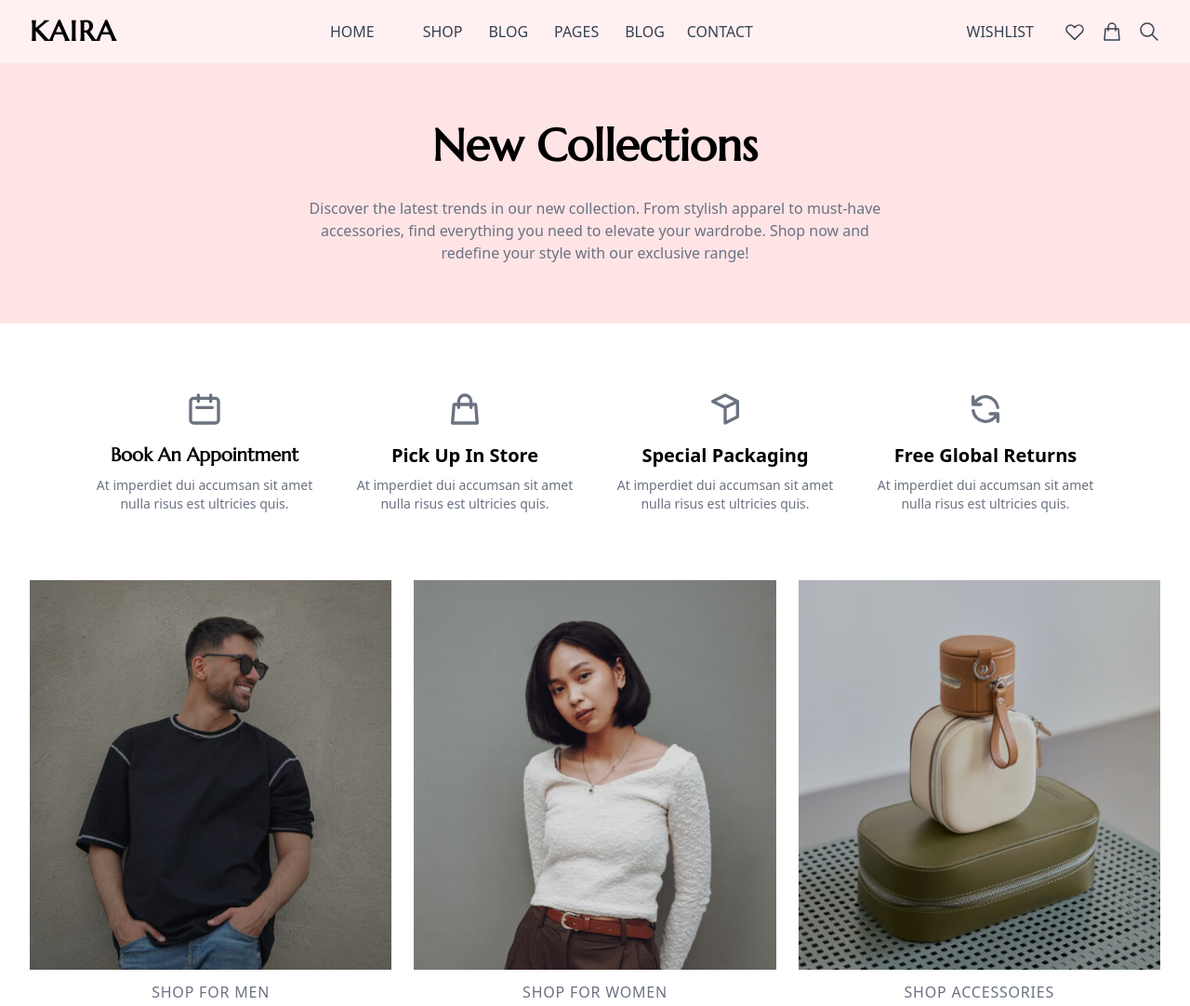
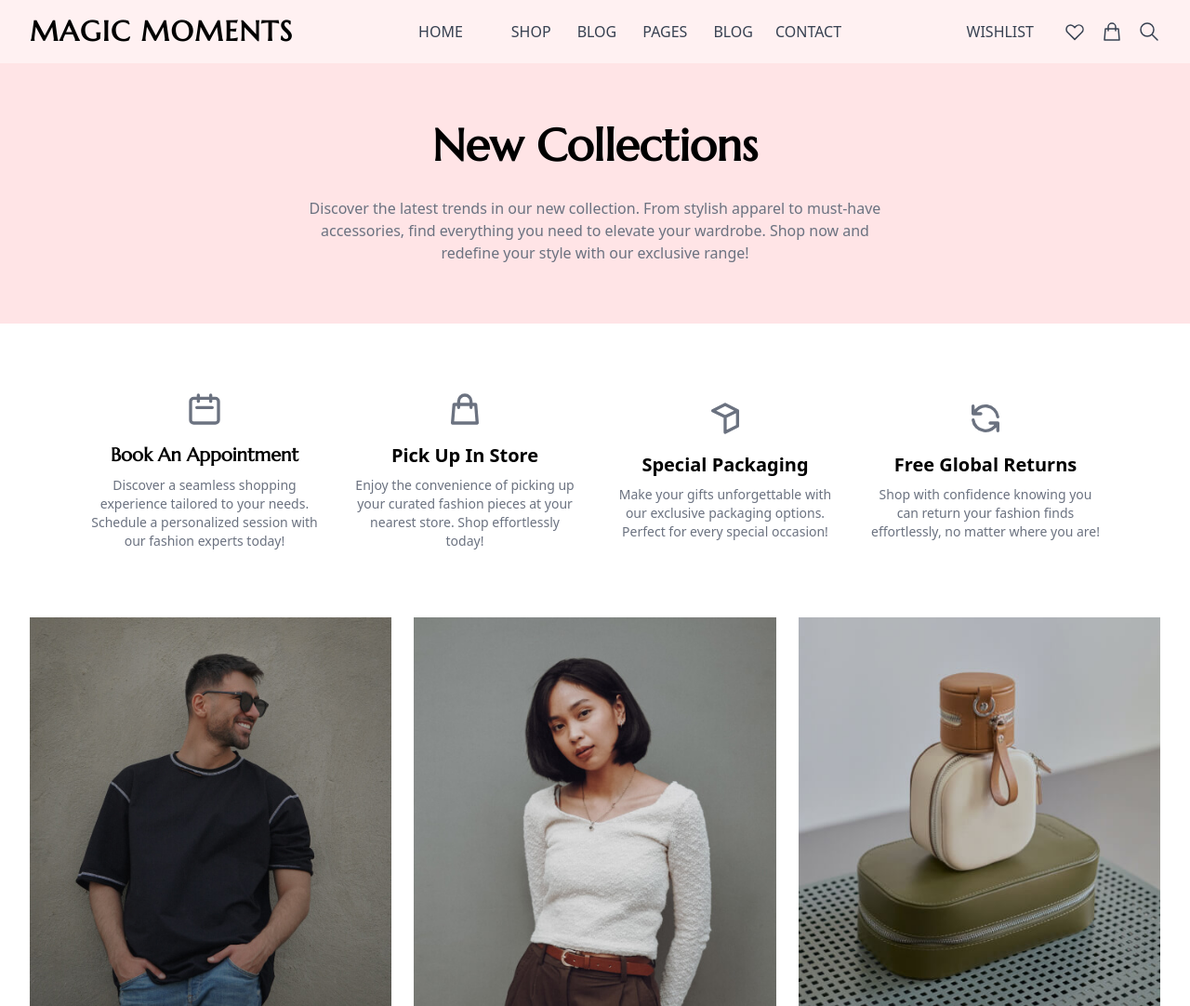
Before and after one commit to MaheshDas2004/Ecommerce-Website, a PHP site: page / in a window 1280 px wide. Shown: the top 1082 px of the page at 93% size. Run offline with PHP 8.4, Linux system fonts and the light colour scheme; some libraries are stand-ins or nearby versions; some web fonts are replaced.

Commit message:
Update dashboard content and navbar title; enhance CSS transitions and styles

```diff
--- a/FRONTEND/dashboard.php
+++ b/FRONTEND/dashboard.php
@@ -50,7 +50,7 @@
                 </svg>
             </div>
             <h1 id="t2" class="text-xl font-bold mb-2">Book An Appointment</h1>
-            <p class="text-gray-500 text-sm">At imperdiet dui accumsan sit amet nulla risus est ultricies quis.</p>
+            <p class="text-gray-500 text-sm">Discover a seamless shopping experience tailored to your needs. Schedule a personalized session with our fashion experts today!</p>
         </div>
 
         <!-- Pick Up In Store -->
@@ -61,7 +61,7 @@
                 </svg>
             </div>
             <h1 class="text-xl font-bold mb-2">Pick Up In Store</h1>
-            <p class="text-gray-500 text-sm">At imperdiet dui accumsan sit amet nulla risus est ultricies quis.</p>
+            <p class="text-gray-500 text-sm">Enjoy the convenience of picking up your curated fashion pieces at your nearest store. Shop effortlessly today!</p>
         </div>
 
         <!-- Special Packaging -->
@@ -72,7 +72,7 @@
                 </svg>
             </div>
             <h1 class="text-xl font-bold mb-2">Special Packaging</h1>
-            <p class="text-gray-500 text-sm">At imperdiet dui accumsan sit amet nulla risus est ultricies quis.</p>
+            <p class="text-gray-500 text-sm">Make your gifts unforgettable with our exclusive packaging options. Perfect for every special occasion!</p>
         </div>
 
         <!-- Free Global Returns -->
@@ -83,7 +83,7 @@
                 </svg>
             </div>
             <h1 class="text-xl font-bold mb-2">Free Global Returns</h1>
-            <p class="text-gray-500 text-sm">At imperdiet dui accumsan sit amet nulla risus est ultricies quis.</p>
+            <p class="text-gray-500 text-sm">Shop with confidence knowing you can return your fashion finds effortlessly, no matter where you are!</p>
         </div>
     </div>
 
@@ -123,7 +123,7 @@
     </div>
 
 
-<div class="bg-white font-serif">
+<div class="bg-white font-serif ">
     <div class="container mx-auto px-4 py-8">
         <!-- Header -->
         <div class="flex justify-between items-center mb-8">
@@ -204,34 +204,43 @@
 
             // Display 4 products starting from startIndex
             for (let i = startIndex; i < startIndex + 4; i++) {
-                const index = i % products.length; // Cycle through products if needed
+                const index = i % products.length;
                 const product = products[index];
 
                 const productCard = document.createElement('div');
-                productCard.className = 'product-card relative';
+                productCard.className = 'product-card relative group';
 
-                // Product image and hover options
                 productCard.innerHTML = `
-                    <div class="relative overflow-hidden group">
-                        <img src="${product.image}" alt="${product.name}" class="w-full h-96 object-cover">
+                    <div class="relative overflow-hidden">
+                        <img src="${product.image}" alt="${product.name}" class="w-full h-96 object-cover transition-transform duration-300 group-hover:scale-105">
 
                         <!-- Hover Options -->
-                        <div class="hover-options absolute top-4 right-4 flex flex-col gap-2">
-                            <button class="bg-white p-2 rounded-full shadow-md hover:bg-gray-100 transition">
+                        <div class="hover-options absolute top-4 right-4 flex flex-col gap-2 opacity-0 group-hover:opacity-100 transition-opacity duration-300">
+                            <button class="bg-white p-2 rounded-full shadow-md hover:bg-gray-100 transition-colors">
                                 <svg xmlns="http://www.w3.org/2000/svg" class="h-5 w-5" fill="none" viewBox="0 0 24 24" stroke="currentColor">
                                     <path stroke-linecap="round" stroke-linejoin="round" stroke-width="2" d="M4.318 6.318a4.5 4.5 0 000 6.364L12 20.364l7.682-7.682a4.5 4.5 0 00-6.364-6.364L12 7.636l-1.318-1.318a4.5 4.5 0 00-6.364 0z" />
                                 </svg>
+                            </button>
+                            <button class="bg-white p-2 rounded-full shadow-md hover:bg-gray-100 transition-colors">
+                                <svg xmlns="http://www.w3.org/2000/svg" class="h-5 w-5" fill="none" viewBox="0 0 24 24" stroke="currentColor">
+                                    <path stroke-linecap="round" stroke-linejoin="round" stroke-width="2" d="M3 3h2l.4 2M7 13h10l4-8H5.4M7 13L5.4 5M7 13l-2.293 2.293c-.63.63-.184 1.707.707 1.707H17m0 0a2 2 0 100 4 2 2 0 000-4zm-8 2a2 2 0 11-4 0 2 2 0 014 0z" />
+                                </svg>
+                            </button>
+                        </div>
+
+                        <!-- Quick Shop Overlay -->
+                        <div class="absolute bottom-0 left-0 right-0 bg-white bg-opacity-95 py-4 px-6 transform translate-y-full group-hover:translate-y-0 transition-transform duration-300">
+                            <button class="w-full bg-black text-white py-2 px-4 rounded hover:bg-gray-800 transition-colors text-sm uppercase tracking-wider">
+                                Quick Shop
                             </button>
                         </div>
                     </div>
 
                     <!-- Product Info -->
-                    <div class="mt-4">
+                    <div class="mt-4 text-center">
                         <h3 class="text-lg font-medium text-gray-900">${product.name}</h3>
-                        <p class="mt-1 text-gray-700 group-hover:hidden">$${product.price ? product.price.toFixed(2) : ''}</p>
-                        <div class="hidden group-hover:block">
-                            <button class="mt-1 text-sm font-medium text-gray-700 uppercase tracking-wider hover:text-black">ADD TO CART</button>
-                            <button class="mt-1 text-sm font-medium text-gray-700 uppercase tracking-wider hover:text-black">WISHLIST</button>
+                        <div class="mt-2">
+                            <span class="text-gray-700">$${product.price ? product.price.toFixed(2) : 'Contact for price'}</span>
                         </div>
                     </div>
                 `;
--- a/FRONTEND/navbar.php
+++ b/FRONTEND/navbar.php
@@ -20,7 +20,7 @@
 <header class="w-full bg-rose-50 shadow-xl border-0">
     <div class="container-fluid px-2 sm:px-3 md:px-4 py-4 flex justify-between items-center">
         <!-- Logo - moved closer to left edge -->
-        <div id="t1" class="text-3xl font-bold tracking-wider ml-2 md:ml-4">KAIRA</div>
+        <div id="t1" class="text-3xl font-bold tracking-wider ml-2 md:ml-4">MAGIC MOMENTS</div>
 
         <!-- Mobile menu button - centered hamburger icon in a button -->
         <button class="md:hidden flex items-center justify-center border border-gray-300 rounded p-2 mx-2" id="mobile-menu-button">
--- a/FRONTEND/output.css
+++ b/FRONTEND/output.css
@@ -272,6 +272,9 @@
   }
   .right-4 {
     right: calc(var(--spacing) * 4);
+  }
+  .bottom-0 {
+    bottom: calc(var(--spacing) * 0);
   }
   .left-0 {
     left: calc(var(--spacing) * 0);
@@ -641,6 +644,9 @@
   .border-gray-950 {
     border-color: var(--color-gray-950);
   }
+  .bg-black {
+    background-color: var(--color-black);
+  }
   .bg-gray-50 {
     background-color: var(--color-gray-50);
   }
@@ -723,6 +729,9 @@
   }
   .px-4 {
     padding-inline: calc(var(--spacing) * 4);
+  }
+  .px-6 {
+    padding-inline: calc(var(--spacing) * 6);
   }
   .px-8 {
     padding-inline: calc(var(--spacing) * 8);
@@ -907,6 +916,11 @@
     transition-timing-function: var(--tw-ease, var(--default-transition-timing-function));
     transition-duration: var(--tw-duration, var(--default-transition-duration));
   }
+  .transition-colors {
+    transition-property: color, background-color, border-color, outline-color, text-decoration-color, fill, stroke, --tw-gradient-from, --tw-gradient-via, --tw-gradient-to;
+    transition-timing-function: var(--tw-ease, var(--default-transition-timing-function));
+    transition-duration: var(--tw-duration, var(--default-transition-duration));
+  }
   .transition-opacity {
     transition-property: opacity;
     transition-timing-function: var(--tw-ease, var(--default-transition-timing-function));
@@ -950,6 +964,14 @@
       }
     }
   }
+  .group-hover\:translate-y-0 {
+    &:is(:where(.group):hover *) {
+      @media (hover: hover) {
+        --tw-translate-y: calc(var(--spacing) * 0);
+        translate: var(--tw-translate-x) var(--tw-translate-y);
+      }
+    }
+  }
   .group-hover\:scale-95 {
     &:is(:where(.group):hover *) {
       @media (hover: hover) {
@@ -988,6 +1010,13 @@
     &:hover {
       @media (hover: hover) {
         background-color: var(--color-gray-100);
+      }
+    }
+  }
+  .hover\:bg-gray-800 {
+    &:hover {
+      @media (hover: hover) {
+        background-color: var(--color-gray-800);
       }
     }
   }
```
